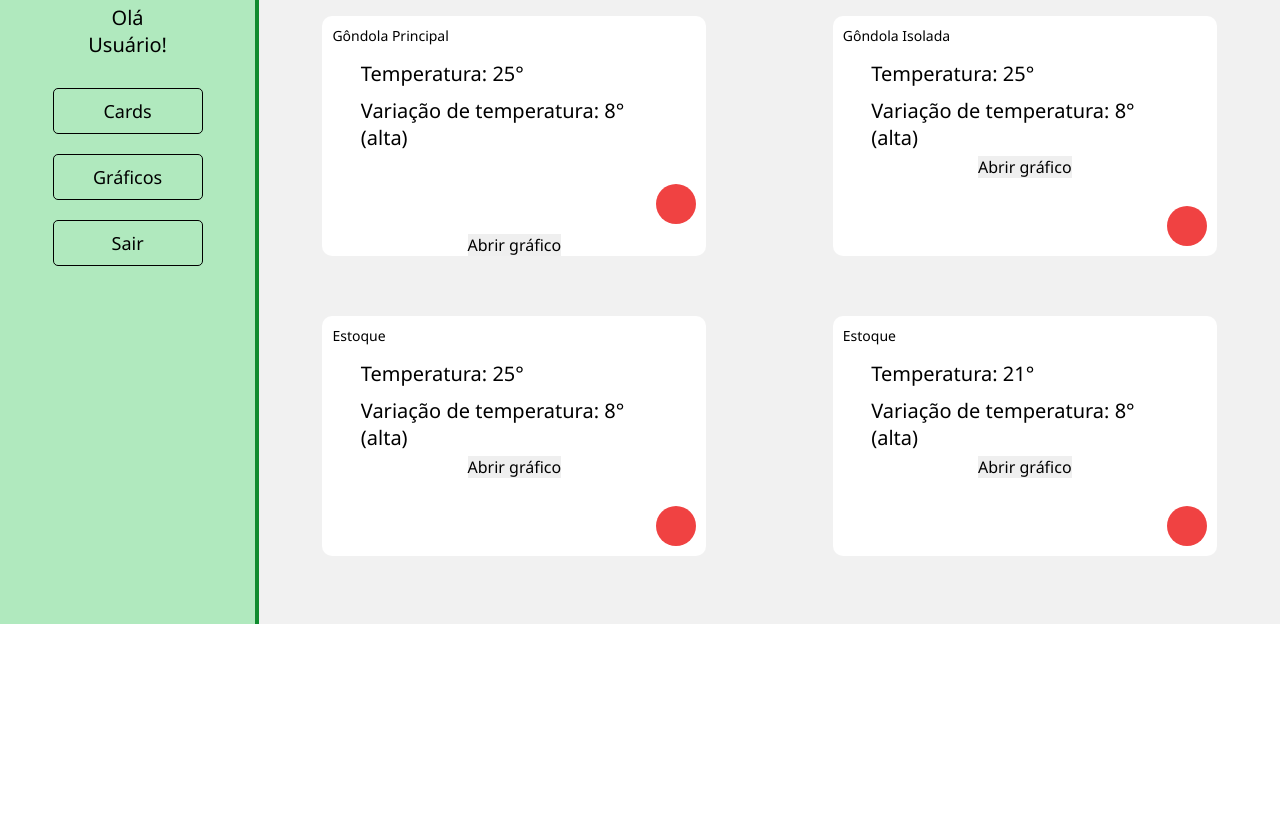
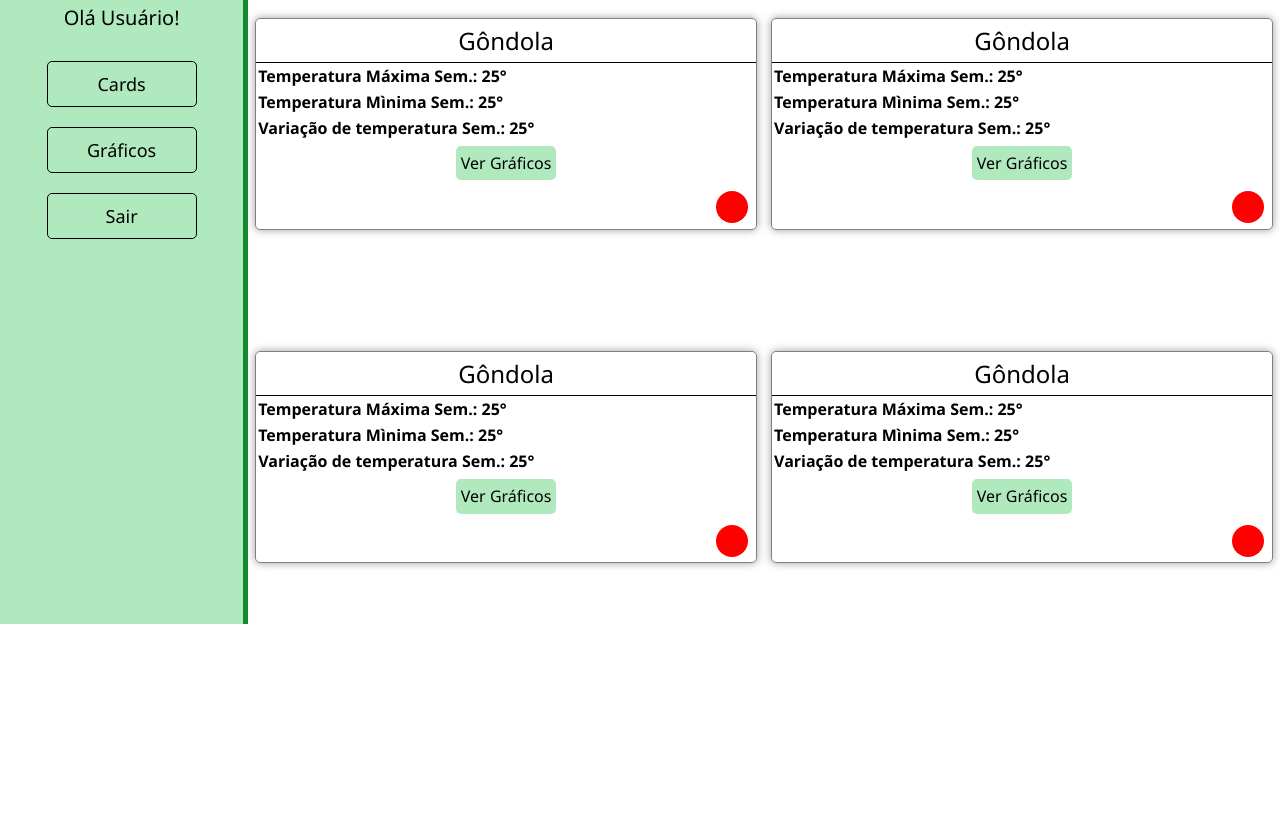
Before and after one commit to pauloAlmeida01/sprint, a website: page site/public/dashboard/dashboard.html in a window 1280 px wide. Shown: the part 176-1004 px from the top of the page. After the commit the page ends 800 px from the top, so only its background shows below. Drawn offline with nearby package versions, Linux system fonts and the light colour scheme.

Commit message:
Cards da dash arrumados

```diff
--- a/site/public/css/dash.css
+++ b/site/public/css/dash.css
@@ -8,33 +8,36 @@
 }
 
 body {
+    height: 100vh;
+    width: 100%;
     margin: 0;
     padding: 0;
     font-family: 'Barlow', "Segoe UI", Tahoma, Geneva, Verdana, sans-serif;
   }
 
 .container{
-    width: 100%;
+    width: 100vw;
     height: 100vh;
     display: flex;
-    flex-direction: row;
 }
 
 .container .navbar-vert {
-    width: 20%;
+    width: 19vw;
     height: 100vh;
     background-color: #b0e9be;
     display: flex;
     justify-content: flex-start;
     align-items: center;
     flex-direction: column;
-    border-right: #0f8b2e 4px solid;
+    border-right: 5px solid #0f8b2e;
 }
 
+
+/* Navbar Vertical*/
 .navbar-vert .vert {
     list-style: none;
-    width: 10vw;
-    height: 10vh;
+    width: 20vw;
+    height: 100vh;
     display: flex;
     flex-direction: column;
     justify-content: flex-start;
@@ -89,21 +92,23 @@ body {
 }
 
 .container .conteudo  {
-    width: 80%;
+    width: 81vw;
     height: 100vh;
     display: flex;
     flex-direction: column;
-    background-color: #f1f1f1
+    background-color: #fff;
 }
 
+/*Cards do topo da tela*/
+
 .conteudo .header-info {
-    width: 100%;
+    width: 80vw;
     height: 20vh;
     display: flex;
     flex-direction: row;
     justify-content: space-around;
     align-items: center;
-    border-bottom: 2px solid #000;
+
 
 }
 
@@ -153,97 +158,74 @@ body {
     transition: 1s;
 }
 
+
+
+/* Cards */
 .conteudo .cards {
-    width: 100%;
-    height: 75vh;
     display: flex;
-    flex-direction: row;
+    flex-wrap: wrap;
     justify-content: space-around;
     align-items: center;
-    flex-wrap: wrap;
-    background-color: #f1f1f1;
+    height: 100%;
+    width: 100%;
 }
 
-.cards .card-info {
-    width: 30vw;
-    height: 30vh;
+.cards .card {
+    height: 210px;
+    width: 500px;
     display: flex;
     flex-direction: column;
-    justify-content: center;
-    align-items: center;
-    border-radius: 10px;
-    margin: 10px;
-    background-color: #fff;
+    border-radius: 5px;
+    box-shadow: 0px 0px 8px 0px rgb(160, 156, 156);
+    border: 1px solid gray;
 }
 
-.cards .card-info:hover {
-    background-color: #fff;
-    width: 33vw;
-    height: 33vh;
-    transition: 0.8s;
+.card .card-title {
+    font-size: 24px;
+    text-align: center;
+    padding: 5px;
+    font-weight: 500;
+    border-bottom: 1px solid #000;
 }
 
-.card-info .p-card {
-    width: 100%;
-    height: 1vh;
-    display: flex;
-    justify-content: flex-start;
-    align-items: flex-start;
+.card .card-span {
+    font-size: 16px;
+    text-align: justify;
+    padding: 2px;
+    font-weight: 700;
 }
 
-.card-info .s-card {
-    width: 100%;
-    height: 100%;
-    display: flex;
-    justify-content: center;
-    align-items: center;
-    flex-direction: column;
+.card .btn-card {
+    width: 20%;
+    height: 30%;
+    margin: 5px;
+    border-radius: 5px;
+    background-color: #b0e9be;
+    color: black;
+    font-weight: 500;
+    cursor:pointer;
+    align-self: center;
+}
+.btn-card:hover {
+    background-color: #0f8b2e;
+    color: #fff;
+    transition: 0.5s;
 }
 
-.card-info p {
-    font-size: 14px;
-    font-weight: 500;
-    margin: 10px;
-    border-radius: 10px;
-}
-
-.card-info .temp {
-    font-size: 20px;
-    font-weight: 500;
-    width: 80%;
-    padding: 5px;
+.card svg {
+    align-self: flex-end;
+    fill: rgb(255, 0, 0);
 }
 
 
 
-.card-info .alert-card {
-    width: 100%;
-    height: 20%;
-    display: flex;
-    justify-content: flex-end;
-    align-items: flex-end;
-}
 
-.card-info .link1 {
-    width: 100%;
-    height: 10%;
-    display: flex;
-    justify-content: flex-start;
-    align-items: flex-start;
-}
 
-.link1 a {
-    width: 80px;
-    height: 80px;
-}
 
-.alert-card svg {
-    width: 50px;
-    height: 50px;
-    margin: 10px;
-    fill: rgb(240, 66, 66);
-}
 
+
+
+/* Modal */
 .modal-container {
     width: 80vw;
     top: 30px;
--- a/site/public/dashboard/dashboard.html
+++ b/site/public/dashboard/dashboard.html
@@ -1,6 +1,5 @@
 <!DOCTYPE html>
 <html lang="pt-br">
-
   <head>
     <meta charset="UTF-8" />
     <meta http-equiv="X-UA-Compatible" content="IE=edge" />
@@ -53,153 +52,120 @@
             <span>25&deg;</span>
             <span class="s_leg">Lorem</span>
           </div>
+        </div>
+
+       <div class="cards">
+
+<div class="card">
+    <p class="card-title">Gôndola</p>
+
+    <span class="card-span">Temperatura Máxima Sem.: 25&deg;</span>
+    <span class="card-span">Temperatura Mìnima Sem.: 25&deg;</span>
+    <span class="card-span">Variação de temperatura Sem.: 25&deg;</span>
+
+
+
+    <button class="btn-card" >Ver Gráficos</button>
+
+    <svg height="80" width="60">
+      <circle cx="36" cy="22" r="16" stroke="black" stroke-width="0" />
+    </svg>
 
 </div>
 
-      <div class="cards" id="cards">
-        <div class="modal-container">
-          <div class="modal">
-            <h2>Umidade e Temperatura:</h2>
-            <hr />
-            <div class="grafico-1">
-              <canvas id="myChart"></canvas>
+<div class="card">
+  <p class="card-title">Gôndola</p>
+
+  <span class="card-span">Temperatura Máxima Sem.: 25&deg;</span>
+  <span class="card-span">Temperatura Mìnima Sem.: 25&deg;</span>
+  <span class="card-span">Variação de temperatura Sem.: 25&deg;</span>
+
+
+
+  <button class="btn-card" >Ver Gráficos</button>
+
+  <svg height="80" width="60">
+    <circle cx="36" cy="22" r="16" stroke="black" stroke-width="0" />
+  </svg>
+
 </div>
-            <hr />
-            <div class="btns">
-              <button class="btnClose" onclick="closeModal()" id="close">Fechar</button>
+
+<div class="card">
+  <p class="card-title">Gôndola</p>
+
+  <span class="card-span">Temperatura Máxima Sem.: 25&deg;</span>
+  <span class="card-span">Temperatura Mìnima Sem.: 25&deg;</span>
+  <span class="card-span">Variação de temperatura Sem.: 25&deg;</span>
+
+
+
+  <button class="btn-card" >Ver Gráficos</button>
+
+  <svg height="80" width="60">
+    <circle cx="36" cy="22" r="16" stroke="black" stroke-width="0" />
+  </svg>
+
 </div>
-          </div>
+
+<div class="card">
+  <p class="card-title">Gôndola</p>
+
+  <span class="card-span">Temperatura Máxima Sem.: 25&deg;</span>
+  <span class="card-span">Temperatura Mìnima Sem.: 25&deg;</span>
+  <span class="card-span">Variação de temperatura Sem.: 25&deg;</span>
+
+
+
+  <button class="btn-card" >Ver Gráficos</button>
+
+  <svg height="80" width="60">
+    <circle cx="36" cy="22" r="16" stroke="black" stroke-width="0" />
+  </svg>
+
 </div>
 
 
 
-        <div class="card-info">
-          <div class="p-card">
-            <p>Gôndola Principal</p>
-          </div>
-          <div class="s-card">
-            <span class="temp">Temperatura: 25&deg;</span>
-            <span class="temp">Variação de temperatura: 8&deg; (alta)</span>
-          </div>
-          <div class="alert-card">
-            <svg>
-              <circle cx="30" cy="30" r="20" />
-            </svg>
-          </div>
-          <button class="btnOpenModal" onclick="openModal()">Abrir gráfico</button>
-        </div>
 
 
 
-        <div class="card-info">
-          <div class="p-card">
-            <p>Gôndola Isolada</p>
+
+
+
+
        </div>
-          <div class="s-card">
-            <span class="temp">Temperatura: 25&deg;</span>
-            <span class="temp">Variação de temperatura: 8&deg; (alta)</span>
-            <button class="btnOpenModal" onclick="openModal()">Abrir gráfico</button>
-          </div>
-
-          <div class="alert-card">
-            <svg>
-              <circle cx="30" cy="30" r="20" />
-            </svg>
-          </div>
-        </div>
-
-        <div class="card-info">
-          <div class="p-card">
-            <p>Estoque</p>
-          </div>
-          <div class="s-card">
-            <span class="temp">Temperatura: 25&deg;</span>
-            <span class="temp">Variação de temperatura: 8&deg; (alta)</span>
-            <button class="btnOpenModal" onclick="openModal()">Abrir gráfico</button>
-          </div>
-
-          <div class="alert-card">
-            <svg>
-              <circle cx="30" cy="30" r="20" />
-            </svg>
-          </div>
-        </div>
-
-        <div class="card-info">
-          <div class="p-card">
-            <p>Estoque</p>
-          </div>
-          <div class="s-card">
-            <span class="temp">Temperatura: 21&deg;</span>
-            <span class="temp">Variação de temperatura: 8&deg; (alta)</span>
-            <button class="btnOpenModal" onclick="openModal()">Abrir gráfico</button>
-          </div>
-
-          <div class="alert-card">
-            <svg>
-              <circle cx="30" cy="30" r="20" />
-            </svg>
-          </div>
-        </div>
-      </div>
-    </div>
-  </div>
-
 
     <!-- grafico -->
     <!-- <div class="grafico-1">
     <canvas id="myChart"></canvas>
   </div> -->
-  <div class="grafico-2">
-    <canvas id="myChart2"></canvas>
-  </div>
-  <div class="grafico-3">
-    <canvas id="myChart3"></canvas>
-  </div>
-  <div class="grafico-3">
-    <canvas id="myChart4"></canvas>
-  </div>
-
-  </div>
-  </div>
-  </div>
-
   </body>
-
 </html>
 
 <script>
-  const labels = [
-    'January',
-    'February',
-    'March',
-    'April',
-    'May',
-    'June',
-  ];
+  const labels = ["January", "February", "March", "April", "May", "June"];
 
   const data = {
     labels: labels,
-    datasets: [{
-      label: 'My First dataset',
-      backgroundColor: 'rgb(255, 99, 132)',
-      borderColor: 'rgb(255, 99, 132)',
+    datasets: [
+      {
+        label: "My First dataset",
+        backgroundColor: "rgb(255, 99, 132)",
+        borderColor: "rgb(255, 99, 132)",
         data: [0, 10, 5, 2, 20, 30, 45],
-    }]
+      },
+    ],
   };
 
   const config = {
-    type: 'line',
+    type: "line",
     data: data,
-    options: {}
+    options: {},
   };
 </script>
 
 <script>
-  const myChart = new Chart(
-    document.getElementById('myChart'),
-    config
-  );
+  const myChart = new Chart(document.getElementById("myChart"), config);
 </script>
 
 <script src="../js/scriptmodais.js"></script>
```
Lines whose indentation alone changed are shown as unchanged.
